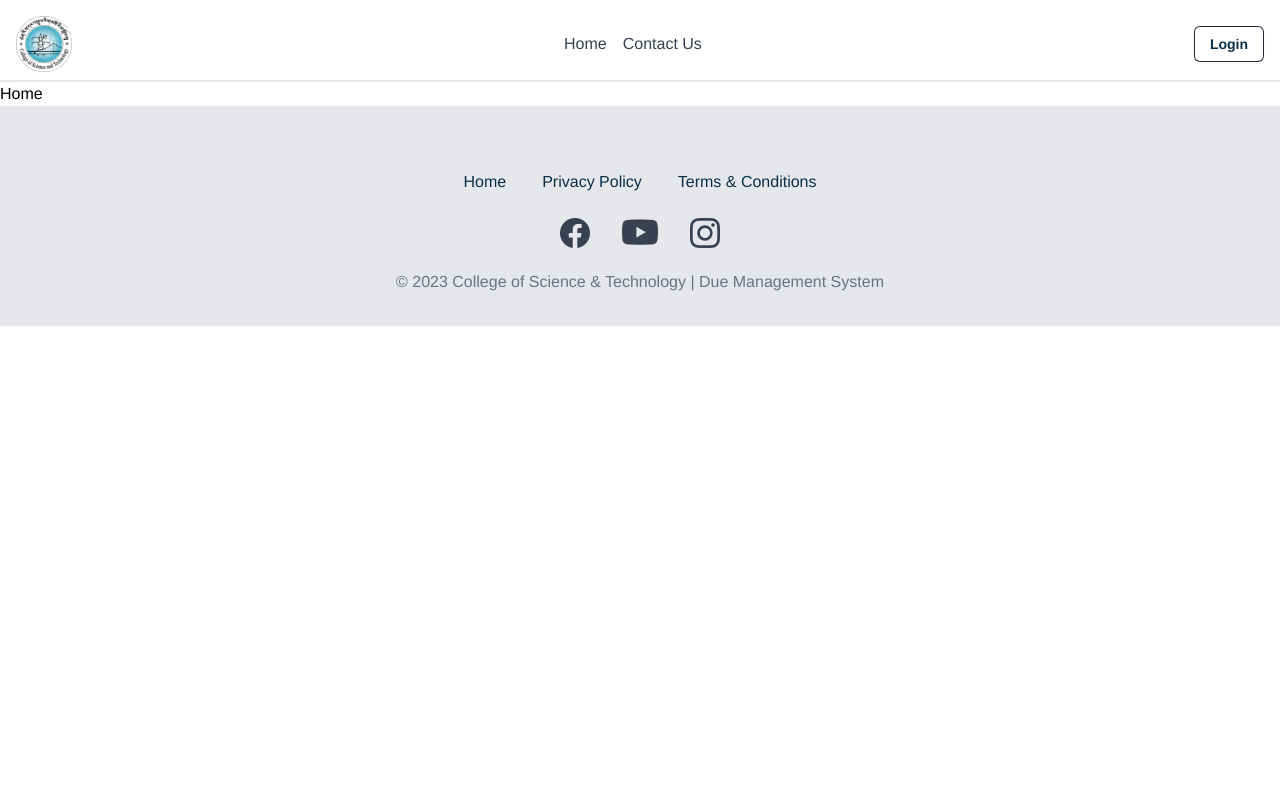
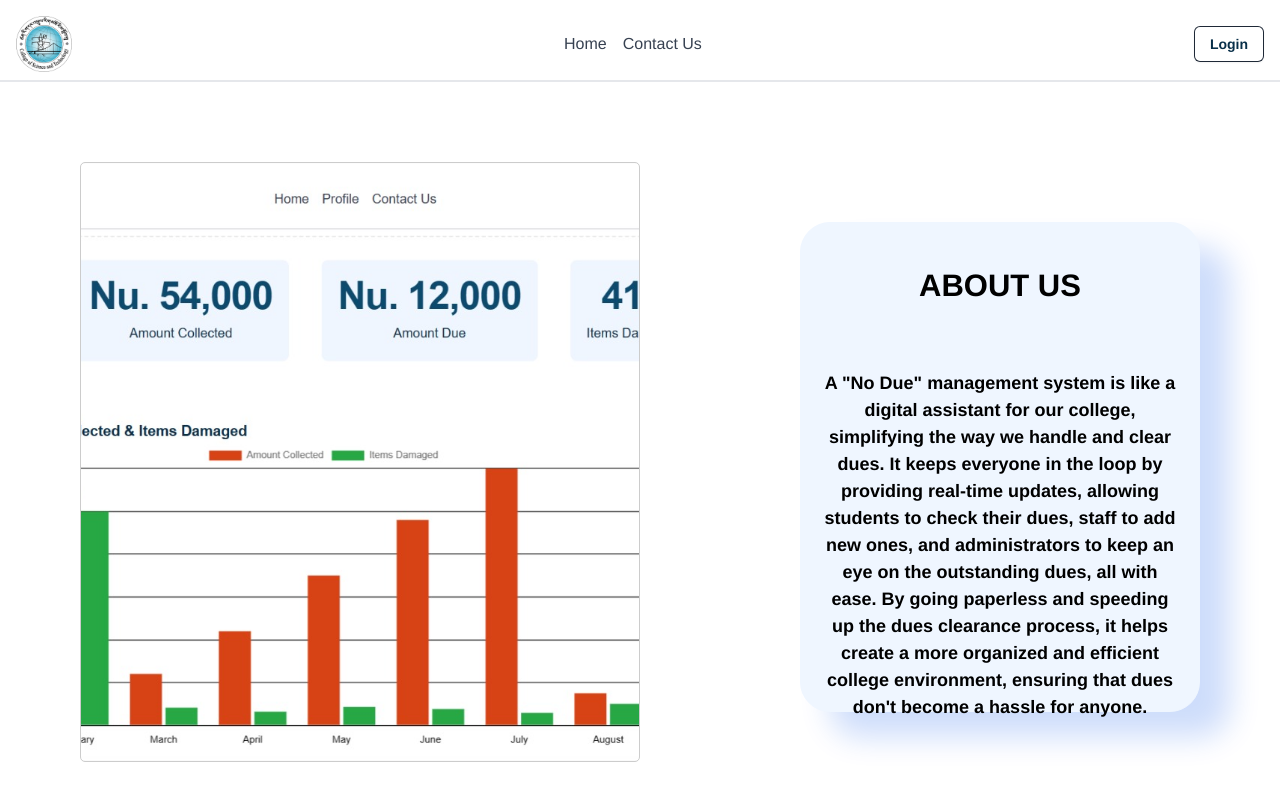
Before and after one commit to divyashC/due-mgmt-sys, a React (Create React App) app in the folder frontend/: page /home in a window 1280 px wide. Shown: the top 800 px of the page. Built offline with nearby package versions, Linux system fonts and the light colour scheme.

Commit message:
Home Page

```diff
--- a/frontend/src/assets/css/index.css
+++ b/frontend/src/assets/css/index.css
@@ -16,3 +16,61 @@ body {
 	-ms-overflow-style: none; /* IE and Edge */
 	scrollbar-width: none; /* Firefox */
 }
+
+.about-us-container {
+    display: flex;
+    justify-content: space-between;
+}
+
+.column {
+    flex: 1;
+    margin: 80px;
+    padding: 80px;
+    border: 1px solid #ccc;
+    border-radius: 5px;
+    background-color: #f5f5f5;
+    height: 600px; /* Adjust the height as needed */
+}
+
+.column2 {
+    flex: 1;
+    margin: 80px;
+	margin-top: 140px;
+    border: 1px solid #eff6ff;
+    border-radius: 1px;
+    background-color: #eff6ff;
+    height: 490px; /* Adjust the height as needed */
+}
+
+.with-background {
+    background-image: url('../images/cst.png'); /* Replace with the actual path to your background image */
+    background-size: cover;
+    background-position: center;
+    color: #fff; /* Text color for better readability on the background image */
+}
+
+.custom-heading {
+    font-weight: bold; /* Make the text bold */
+    text-align: center; /* Center the text */
+    font-size: 31px; /* Adjust the font size as needed */
+	margin-top: 40px;
+}
+
+.custom {
+    font-weight: bold; /* Make the text bold */
+    text-align: center; /* Center the text */
+    font-size: 18px; /* Adjust the font size as needed */
+	margin-top: 40px;
+	padding: 20px;
+}
+
+.column2 {
+    box-shadow: 30px 25px 30px rgba(11, 85, 234, 0.2);
+	border-radius: 30px;
+    transition: transform 0.8s; /* Add a transition for the "transform" property */
+}
+
+.column2:hover {
+    transform: scale(1.2); /* Apply the pop-up effect on hover */
+	box-shadow: 0 2px 5px #eff6ff;
+}
--- a/frontend/src/pages/Home.js
+++ b/frontend/src/pages/Home.js
@@ -1,7 +1,21 @@
 import React from "react";
 
 const Home = () => {
-	return <div>Home</div>;
+	return (
+        <div className="about-us-container">
+            <div className="column with-background">
+
+            </div>
+            <div className="column2">
+			<h5 className="custom-heading">ABOUT US</h5>
+			<h1 className="custom">A "No Due" management system is like a digital assistant for our college, simplifying the way we handle and clear dues.
+			 It keeps everyone in the loop by providing real-time updates, allowing students to check their dues,
+			 staff to add new ones, and administrators to keep an eye on the outstanding dues, all with ease. By
+			 going paperless and speeding up the dues clearance process, it helps create a more organized and efficient
+			 college environment, ensuring that dues don't become a hassle for anyone.</h1>
+            </div>
+        </div>
+    );
 };
 
 export default Home;
```
Also changed, not shown: frontend/src/assets/images/cst.png (added).
